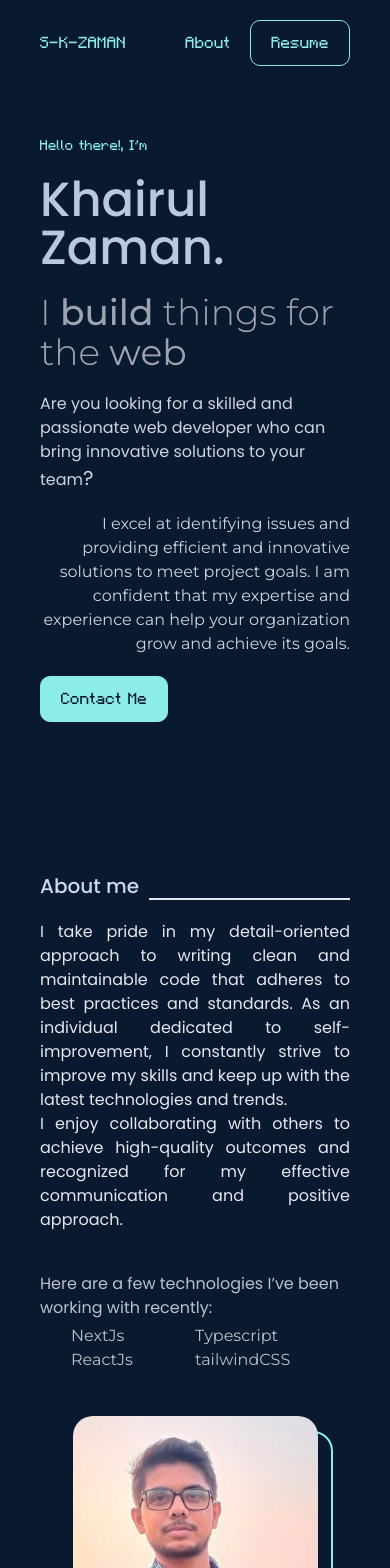
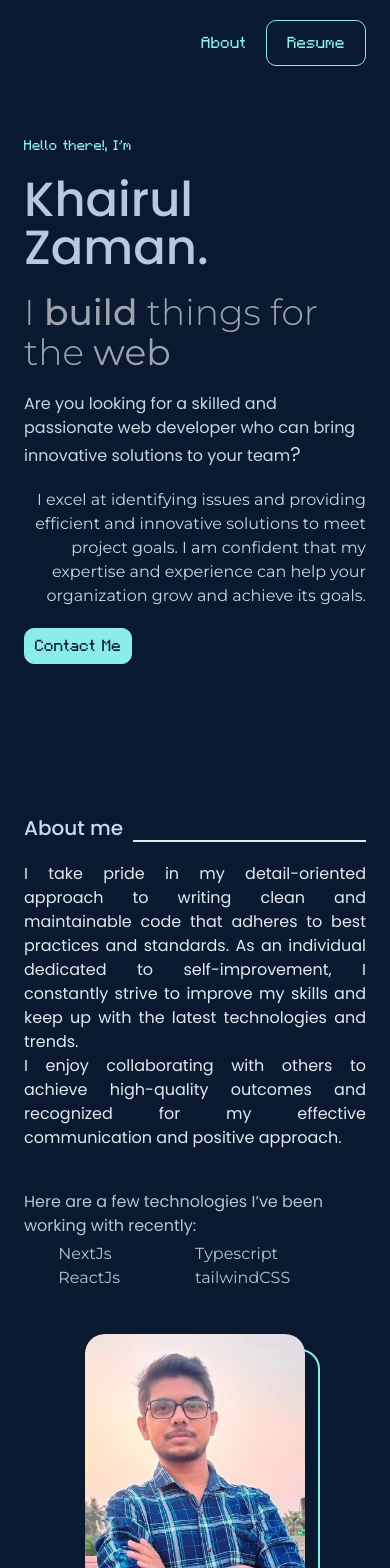
Before and after one commit to s-k-zaman/s-k-zaman.github.io, a React (Vite) app: page / in a window 390 px wide. Shown: the top 1568 px of the page. Built offline with nearby package versions, Linux system fonts and the light colour scheme.

Commit message:
updated responsive design

```diff
--- a/src/App.tsx
+++ b/src/App.tsx
@@ -9,7 +9,7 @@ import RightMail from "./components/rightMail";
 
 function App() {
   return (
-    <div className="scroll-smooth relative px-10 min-h-screen bg-primary">
+    <div className="scroll-smooth relative px-6 lg:px-10 min-h-screen bg-primary">
       <Header />
       <LeftSocial />
       <RightMail />
--- a/src/components/about-me/about.module.css
+++ b/src/components/about-me/about.module.css
@@ -1,6 +1,6 @@
 .image_container {
-  --image-width: 245px;
-  --image-height: 330px;
+  --image-width: 220.5px;
+  --image-height: 297px;
   flex-shrink: 0;
   flex-basis: var(--image-width);
   height: var(--image-height);
@@ -20,3 +20,10 @@
   width: var(--image-width);
   height: var(--image-height);
 }
+
+@media (min-width: 1024px) {
+  .image_container {
+    --image-width: 245px;
+    --image-height: 330px;
+  }
+}
--- a/src/components/header/index.tsx
+++ b/src/components/header/index.tsx
@@ -14,11 +14,11 @@ function Btn({ name, asLink, href, primary, focus, onClick }: Btn) {
     <a
       className={`${
         primary
-          ? "text-primary-text border-[1.5px] border-primary-text rounded-[10px] px-[20px] py-[10px] hover:text-primary hover:bg-primary-text"
+          ? "text-primary-text border-[1.5px] border-primary-text rounded-[10px] px-[10px] py-[5px] lg:px-[20px] lg:py-[10px] hover:text-primary hover:bg-primary-text"
           : "hover:border-b-2 border-primary-text"
       } ${
         focus
-          ? "text-primary border-[1.5px] border-primary-text rounded-[10px] px-[20px] py-[10px] bg-primary-text hover:scale-105 active:scale-95"
+          ? "text-primary border-[1.5px] border-primary-text rounded-[10px] px-[10px] py-[5px] lg:px-[20px] lg:py-[10px] bg-primary-text hover:scale-105 active:scale-95"
           : "hover:border-b-2 border-primary-text"
       } flex items-center font-minecraft ease-in-out transition-all`}
       href={href || "#"}
@@ -61,7 +61,9 @@ function Header() {
   return (
     <div className="font-minecraft text-primary-text flex flex-row items-baseline justify-between py-5">
       <div>
-        <a href="/">S-K-ZAMAN</a>
+        <a className="hidden lg:block" href="/">
+          S-K-ZAMAN
+        </a>
       </div>
       <div className="flex gap-5">
         <Btn asLink href="#about-me" name="About" />
```
